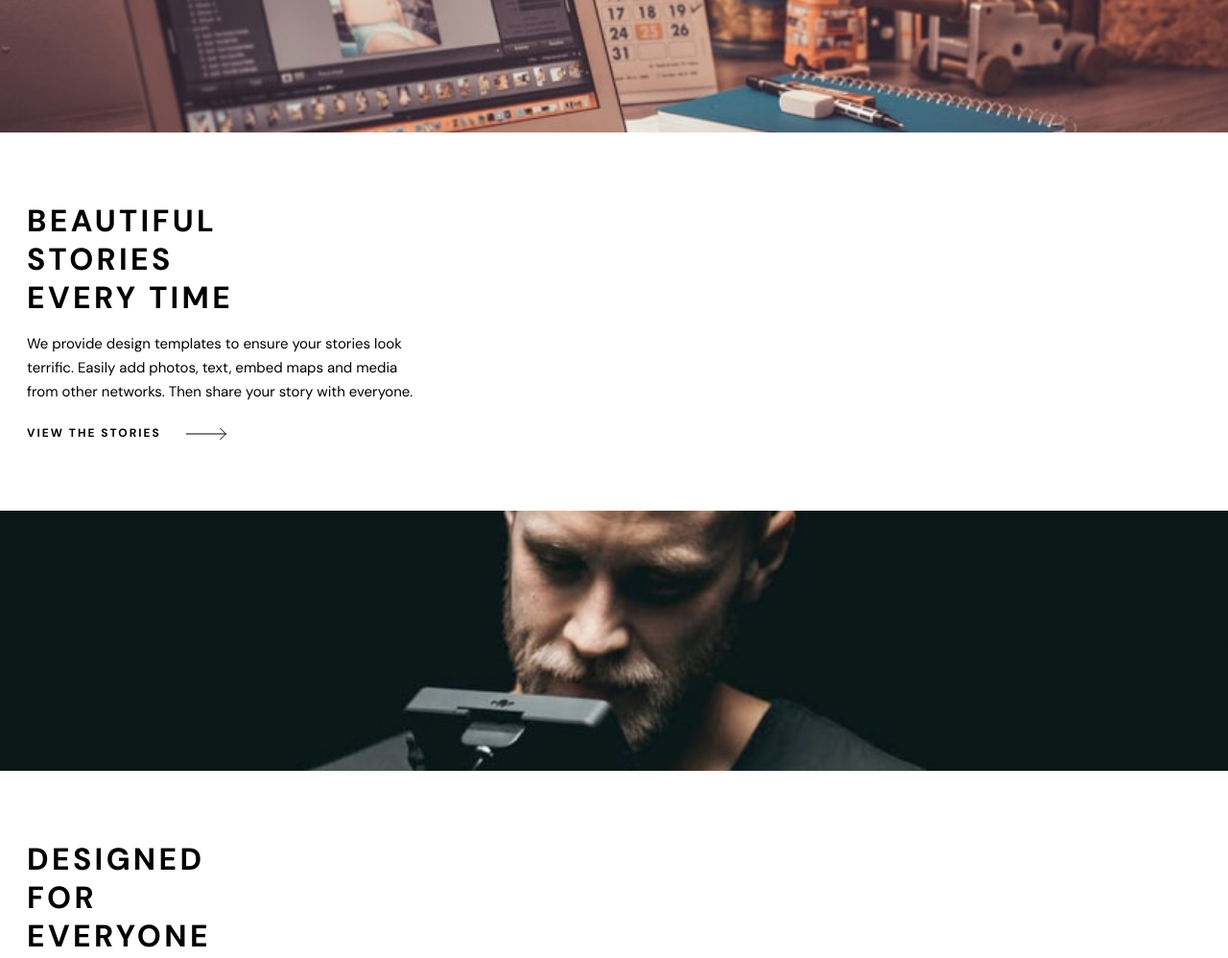
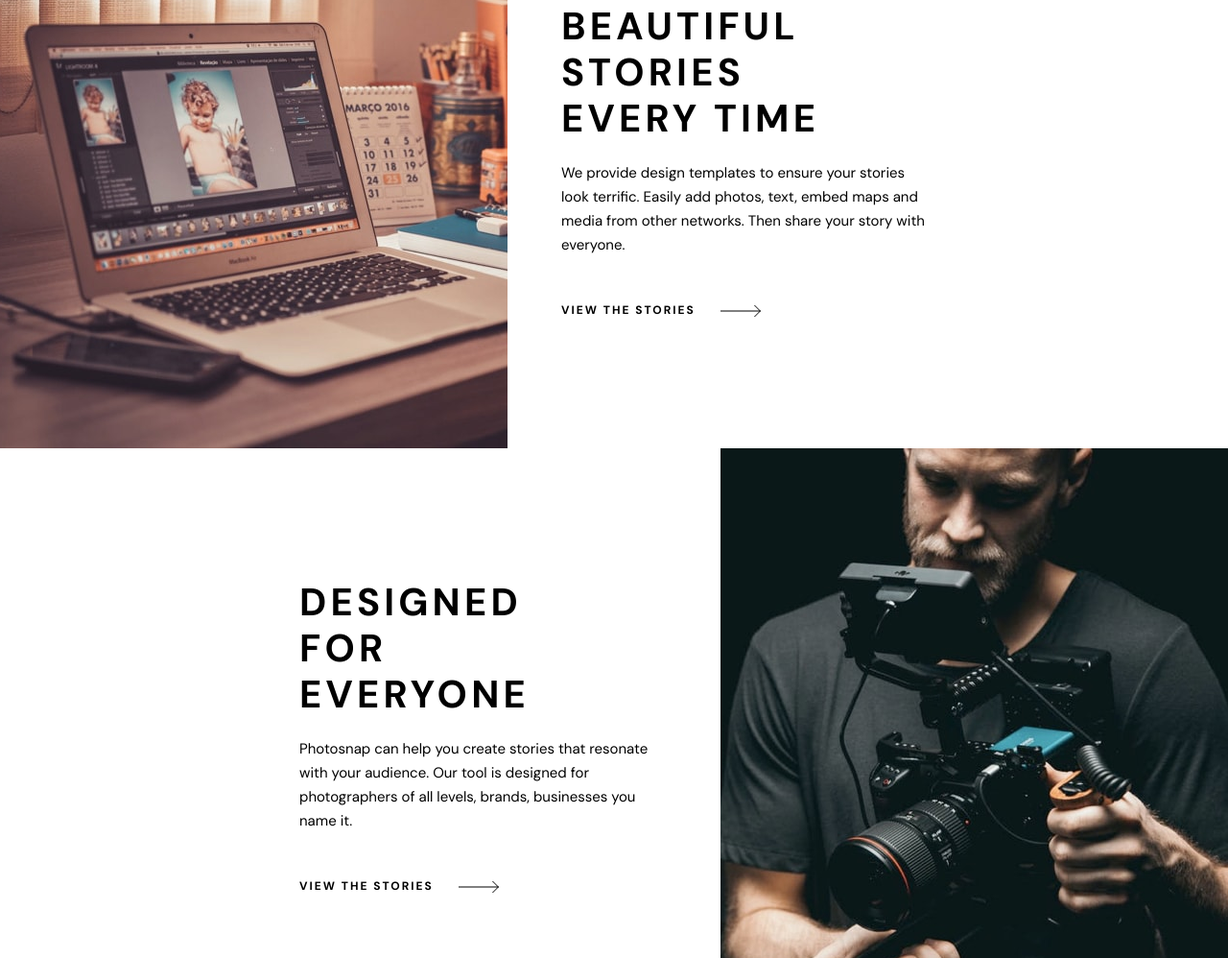
Before and after one commit to richieAiello/photosnap-website-old, a website built with Parcel: page src/html/index.html in a window 1280 px wide. Shown: the part 855-1853 px from the top of the page at 96% size. Built offline with nearby package versions, Linux system fonts and the light colour scheme.

Commit message:
Styles for main sections beautiful and designed on home page for tablets.

```diff
--- a/src/html/index.html
+++ b/src/html/index.html
@@ -52,7 +52,7 @@
         share your<br>
         photo Stories.
       </h1>
-      <p class="hero__text">
+      <p class="hero__text hero__text--home">
         Photosnap is a platform for photographers and visual storytellers. We make it
         easy to share photos, tell stories and connect with others.
       </p>
@@ -104,6 +104,7 @@
       <img src="../assets/home/desktop/designed-for-everyone.jpg" alt="" class="image image--designed">
     </section>
     <section class="stories">
+      <div class="stories__wrapper">
         <div class="story story--a">
           <div class="story__slide slide-bg slide-bg--1" tabindex="0">
             <div class="story__context">
@@ -154,6 +155,7 @@
             </div>
             <!-- Revealed on slide hover or focus. -->
             <div class="accent"></div>
+          </div>
         </div>
       </div>
     </section>
--- a/src/scss/main.scss
+++ b/src/scss/main.scss
@@ -37,7 +37,7 @@ $gradient: linear-gradient(to top right, #FFC593, #BC7198, #5A77FF);
   }
 
   @media (min-width: 768px) {
-    width: calc(100% - 5rem);
+    width: min(100% - 5rem, 1110px);
   }
 }
 
@@ -206,6 +206,11 @@ $gradient: linear-gradient(to top right, #FFC593, #BC7198, #5A77FF);
   &__text {
     max-width: 40ch;
     color: rgba($white, 60%);
+
+    &--home,
+    &--stories {
+      margin-bottom: 1.5rem;
+    }
   }
 
   &__description {
@@ -250,11 +255,9 @@ $gradient: linear-gradient(to top right, #FFC593, #BC7198, #5A77FF);
 
     &__context {
       grid-column: 2;
-      display: flex;
-      flex-direction: column;
-      order: unset;
+      grid-row: 1;
       padding: 0 3.375rem;
-      margin-block: 10.8125rem;
+      margin-block: auto;
 
       .accent {
         height: 100%;
@@ -267,6 +270,10 @@ $gradient: linear-gradient(to top right, #FFC593, #BC7198, #5A77FF);
       font-size: 2.5rem;
       line-height: 3rem;
       letter-spacing: 4.17px;
+    }
+
+    &__text--home {
+      margin-bottom: 3rem;
     }
 
     // &__description {
@@ -314,6 +321,19 @@ $gradient: linear-gradient(to top right, #FFC593, #BC7198, #5A77FF);
     margin-bottom: 1.4375rem;
     max-width: 40ch;
   }
+
+  @media (min-width: 768px) {
+    &__heading {
+      font-size: 2.5rem;
+      line-height: 3rem;
+      letter-spacing: 4.17px;
+      margin-bottom: 1.3125rem;
+    }
+
+    &__text {
+      margin-bottom: 3rem;
+    }
+  }
 }
 
 .beautiful {
@@ -324,6 +344,24 @@ $gradient: linear-gradient(to top right, #FFC593, #BC7198, #5A77FF);
   &__context {
     order: 2;
     padding: 4.5rem 0;
+  }
+
+  @media (min-width: 768px) {
+    display: grid;
+    grid-template-columns: 1fr 273px 495px 1fr;
+    grid-template-rows: 600px;
+
+    .container--secondary {
+      width: unset;
+      margin-inline: unset;
+    }
+
+    &__context {
+      grid-column: 3;
+      grid-row: 1;
+      padding: 0 3.5rem;
+      margin-block: auto;
+    }
   }
 }
 
@@ -336,9 +374,29 @@ $gradient: linear-gradient(to top right, #FFC593, #BC7198, #5A77FF);
     order: 2;
     padding: 4.5rem 0;
   }
+
+  @media (min-width: 768px) {
+    display: grid;
+    grid-template-columns: 1fr 495px 273px 1fr;
+    grid-template-rows: 600px;
+
+    .container--secondary {
+      width: unset;
+      margin-inline: unset;
     }
 
+    &__context {
+      grid-column: 2;
+      grid-row: 1;
+      padding: 0 3.5rem;
+      margin-block: auto;
+    }
+  }
+}
+
+// Main section stories
 .stories {
+  background-color: $black;
   color: $white;
 
   &--secondary {
@@ -348,8 +406,6 @@ $gradient: linear-gradient(to top right, #FFC593, #BC7198, #5A77FF);
       margin-top: 0;
     }
   }
-
-
 }
 
 .story {
@@ -486,9 +542,11 @@ $gradient: linear-gradient(to top right, #FFC593, #BC7198, #5A77FF);
 
 @media (min-width: 400px) {
   .stories {
+    &__wrapper {
       display: grid;
       grid-template-columns: 1fr 400px 1fr;
       grid-template-rows: repeat(4, auto);
+    }
 
     &--secondary {
       display: grid;
@@ -500,11 +558,12 @@ $gradient: linear-gradient(to top right, #FFC593, #BC7198, #5A77FF);
 
 @media (min-width: 768px) {
   .stories {
+    &__wrapper {
       max-width: 840px;
       grid-template-columns: minmax(auto, 420px) minmax(auto, 420px);
       grid-template-rows: repeat(2, 1fr);
       margin-inline: auto;
-
+    }
     // &--secondary {
     //   grid-template-columns: 1fr 450px 1fr;
     //   grid-template-rows: repeat(16, auto);
@@ -1021,10 +1080,6 @@ $gradient: linear-gradient(to top right, #FFC593, #BC7198, #5A77FF);
     margin-top: 1.25rem;
   }
 
-  &--hero {
-    margin-top: 1.5rem;
-  }
-
   &--hero,
   &--beta {
     .arrow {
@@ -1098,10 +1153,6 @@ $gradient: linear-gradient(to top right, #FFC593, #BC7198, #5A77FF);
       margin-top: 0;
     }
 
-    &--hero {
-      margin-top: auto;
-    }
-
     &--footer {
       grid-column: 2;
       grid-row: 1;
@@ -1122,6 +1173,7 @@ $gradient: linear-gradient(to top right, #FFC593, #BC7198, #5A77FF);
   max-width: 100%;
   object-fit: cover;
 
+  // Remove after refactor
   &--tablet,
   &--desktop,
   &--secondary {
@@ -1143,13 +1195,24 @@ $gradient: linear-gradient(to top right, #FFC593, #BC7198, #5A77FF);
   }
 
   @media (min-width: 768px) {
-
-    &--hero {
-      grid-column: 3/-1;
-      object-position: center;
+    &--hero,
+    &--beautiful,
+    &--designed {
       height: 100%;
       width: 100%;
     }
+
+    &--hero,
+    &--designed {
+      object-position: center;
+      grid-column: 3/-1;
+    }
+
+    &--beautiful {
+      object-position: 10% 50%;
+      grid-column: 1/3;
+    }
+
   }
 }
 
```
Also changed, not shown: src/html/stories.html (+2 -2 lines). Lines whose indentation alone changed are shown as unchanged.
